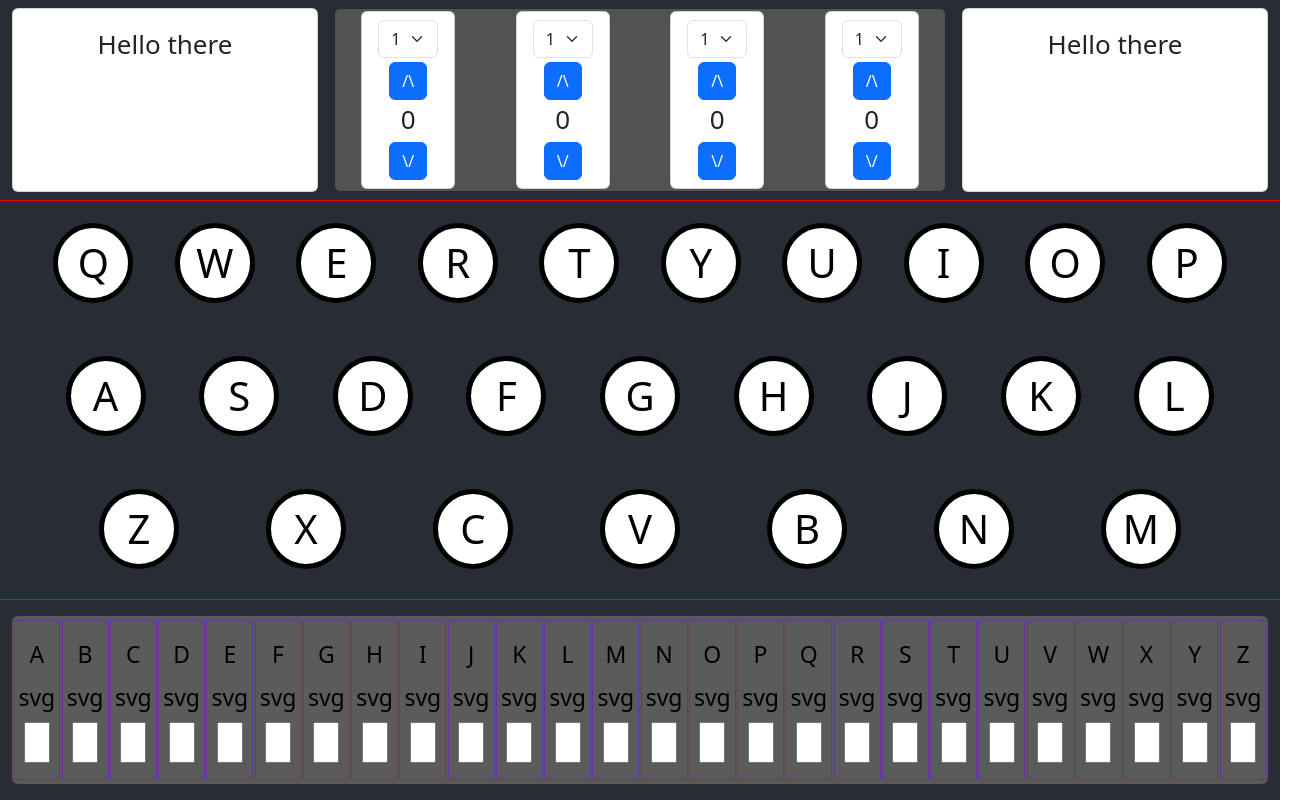
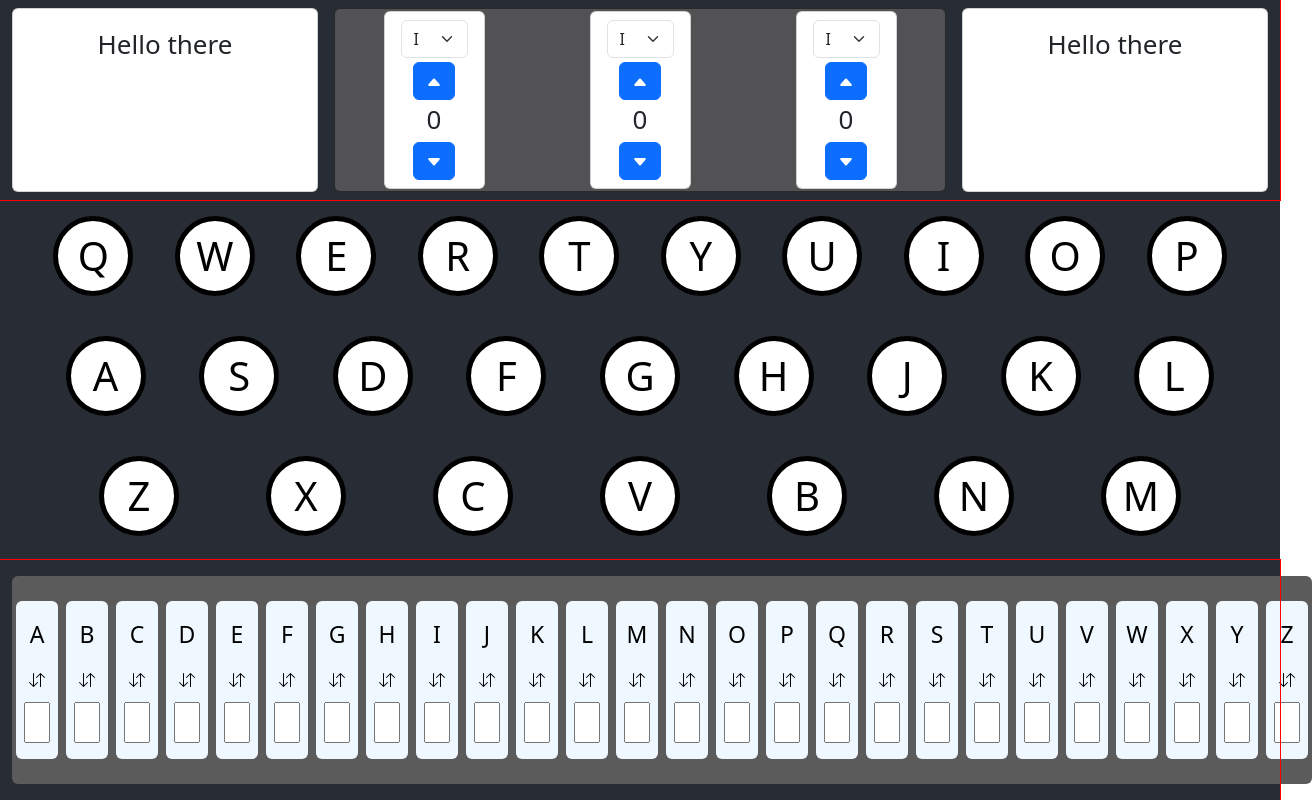
Before and after one commit to luishong07/Enigma-Replica, a React (Create React App) app: page / in a window 1280 px wide. Shown: the whole page, 1312 px wide, since content can reach past the window. Built offline with nearby package versions, Linux system fonts and the light colour scheme.

Commit message:
added svgs to up-down rotors; to plugboard switch letters;

```diff
--- a/src/Lampboard.css
+++ b/src/Lampboard.css
@@ -6,6 +6,7 @@
     /* flex-direction: column; */
     font: arial;
     color: white;
+    min-height: 45dvh;
 }
 
 .row {
@@ -70,4 +71,8 @@
     align-items: center;
     justify-content: center;
     color: black;
+
 }
+.circle:hover{
+    cursor: default;
+}
--- a/src/Lampboard.tsx
+++ b/src/Lampboard.tsx
@@ -22,7 +22,7 @@ const Lampboard: React.FC<Props> = ({ encryptedLetter, isKeyUp }: Props) => {
     }, [])
 
     return (
-        <Container fluid className='base d-grid h-50'>
+        <Container fluid className='base d-grid'>
             <Stack className='lamp-row' direction='horizontal' >
                 {firstRow.map(e => {
                     return <h1>
--- a/src/Plugboard.css
+++ b/src/Plugboard.css
@@ -11,6 +11,7 @@
     font-size: calc(10px + 2vmin); */
     color: black;
     font-size: calc(7px + 2vmin);
+    min-height: 30dvh;
 
 }
 
@@ -35,5 +36,7 @@
 
 }
 .single-pair{
-    border: solid rebeccapurple 1px;
+    background-color: aliceblue;
+    /* border: solid rebeccapurple 1px; */
+    border-radius: 0.375rem;
 }
--- a/src/Plugboard.tsx
+++ b/src/Plugboard.tsx
@@ -11,13 +11,17 @@ const Plugboard: React.FC = () => {
     // const alphabet: string[] = ["A"]
 
     return (
-        <Container fluid className="plugboard-container h-25 py-3">
+        <Container fluid className="plugboard-container py-3">
             <Stack className="letter-pair-container " direction="horizontal" >
-                {alphabet.map(letter =>{
-                    return <div className=" px-1 py-3 single-pair">
+                {alphabet.map(letter => {
+                    return <div className=" px-2 py-3 mx-1 single-pair">
                         <div>{letter}</div>
-                        <div className="my-2">svg</div>
-                        <input/>
+                        <div className="my-2">
+                            <svg xmlns="http://www.w3.org/2000/svg" width="16" height="16" fill="currentColor" className="bi bi-arrow-down-up" viewBox="0 0 16 16">
+                                <path fill-rule="evenodd" d="M11.5 15a.5.5 0 0 0 .5-.5V2.707l3.146 3.147a.5.5 0 0 0 .708-.708l-4-4a.5.5 0 0 0-.708 0l-4 4a.5.5 0 1 0 .708.708L11 2.707V14.5a.5.5 0 0 0 .5.5zm-7-14a.5.5 0 0 1 .5.5v11.793l3.146-3.147a.5.5 0 0 1 .708.708l-4 4a.5.5 0 0 1-.708 0l-4-4a.5.5 0 0 1 .708-.708L4 13.293V1.5a.5.5 0 0 1 .5-.5z" />
+                            </svg>
+                        </div>
+                        <input />
                     </div>
                 })}
             </Stack>
--- a/src/Rotors.css
+++ b/src/Rotors.css
@@ -11,6 +11,7 @@
     /* height: 25vh; */
     font-size: calc(10px + 2vmin);
     /* color: white; */
+    min-height: 25dvh;
 }
 
 .positions{
--- a/src/Rotors.tsx
+++ b/src/Rotors.tsx
@@ -19,7 +19,7 @@ const Rotors: React.FC<Props> = ({ leftPosition, middlePosition, rightPosition }
 
 
     return (
-        <Container fluid className="rotor-container h-25 ">
+        <Container fluid className="rotor-container ">
 
             <Card className="  my-2">
                 <Card.Body>
@@ -33,52 +33,52 @@ const Rotors: React.FC<Props> = ({ leftPosition, middlePosition, rightPosition }
             </Card> */}
             {/* <Card className=" py-auto "> */}
             <Stack className="rotor-settings my-2" direction="horizontal" gap={2}>
-                    <Card className="mx-auto  ">
+                <Card className="mx-auto">
                     <Card.Body className="py-2">
                         <Form.Select>
-                                    <option>1</option>
-                                    <option>2</option>
-                                    <option>3</option>
+                            <option>I</option>
+                            <option>II</option>
+                            <option>III</option>
                         </Form.Select>
-                            <Button>/\</Button>
+                        <Button><svg xmlns="http://www.w3.org/2000/svg" width="16" height="16" fill="currentColor" className="bi bi-caret-up-fill" viewBox="0 0 16 16">
+                            <path d="m7.247 4.86-4.796 5.481c-.566.647-.106 1.659.753 1.659h9.592a1 1 0 0 0 .753-1.659l-4.796-5.48a1 1 0 0 0-1.506 0z" />
+                        </svg></Button>
                         <div>{leftPosition}</div>
-                            <Button>\/</Button>
+                        <Button><svg xmlns="http://www.w3.org/2000/svg" width="16" height="16" fill="currentColor" className="bi bi-caret-down-fill" viewBox="0 0 16 16">
+                            <path d="M7.247 11.14 2.451 5.658C1.885 5.013 2.345 4 3.204 4h9.592a1 1 0 0 1 .753 1.659l-4.796 5.48a1 1 0 0 1-1.506 0z" />
+                        </svg></Button>
                     </Card.Body>
                 </Card>
                 <Card className="mx-auto ">
                     <Card.Body className="py-2">
                         <Form.Select>
-                                    <option>1</option>
-                                    <option>2</option>
-                                    <option>3</option>
+                            <option>I</option>
+                            <option>II</option>
+                            <option>III</option>
                         </Form.Select>
-                            <Button>/\</Button>
+                        <Button><svg xmlns="http://www.w3.org/2000/svg" width="16" height="16" fill="currentColor" className="bi bi-caret-up-fill" viewBox="0 0 16 16">
+                            <path d="m7.247 4.86-4.796 5.481c-.566.647-.106 1.659.753 1.659h9.592a1 1 0 0 0 .753-1.659l-4.796-5.48a1 1 0 0 0-1.506 0z" />
+                        </svg></Button>
                         <div>{middlePosition}</div>
-                            <Button>\/</Button>
+                        <Button><svg xmlns="http://www.w3.org/2000/svg" width="16" height="16" fill="currentColor" className="bi bi-caret-down-fill" viewBox="0 0 16 16">
+                            <path d="M7.247 11.14 2.451 5.658C1.885 5.013 2.345 4 3.204 4h9.592a1 1 0 0 1 .753 1.659l-4.796 5.48a1 1 0 0 1-1.506 0z" />
+                        </svg></Button>
                     </Card.Body>
                 </Card>
                 <Card className="mx-auto ">
                     <Card.Body className="py-2">
                         <Form.Select>
-                                    <option>1</option>
-                                    <option>2</option>
-                                    <option>3</option>
+                            <option>I</option>
+                            <option>II</option>
+                            <option>III</option>
                         </Form.Select>
-                            <Button>/\</Button>
+                        <Button><svg xmlns="http://www.w3.org/2000/svg" width="16" height="16" fill="currentColor" className="bi bi-caret-up-fill" viewBox="0 0 16 16">
+                            <path d="m7.247 4.86-4.796 5.481c-.566.647-.106 1.659.753 1.659h9.592a1 1 0 0 0 .753-1.659l-4.796-5.48a1 1 0 0 0-1.506 0z" />
+                        </svg></Button>
                         <div>{rightPosition}</div>
-                            <Button>\/</Button>
-                        </Card.Body>
-                    </Card>
-                    <Card className="mx-auto ">
-                        <Card.Body className="py-2">
-                                <Form.Select>
-                                    <option>1</option>
-                                    <option>2</option>
-                                    <option>3</option>
-                                </Form.Select>
-                            <Button>/\</Button>
-                            <div>{rightPosition}</div>
-                            <Button>\/</Button>
+                        <Button><svg xmlns="http://www.w3.org/2000/svg" width="16" height="16" fill="currentColor" className="bi bi-caret-down-fill" viewBox="0 0 16 16">
+                            <path d="M7.247 11.14 2.451 5.658C1.885 5.013 2.345 4 3.204 4h9.592a1 1 0 0 1 .753 1.659l-4.796 5.48a1 1 0 0 1-1.506 0z" />
+                        </svg></Button>
                     </Card.Body>
                 </Card>
             </Stack>
```
Lines whose indentation alone changed are shown as unchanged.
